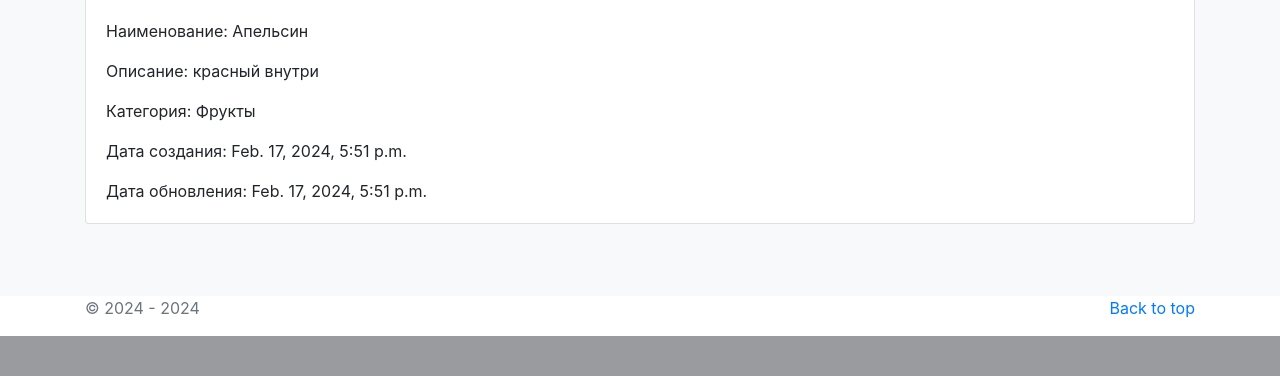
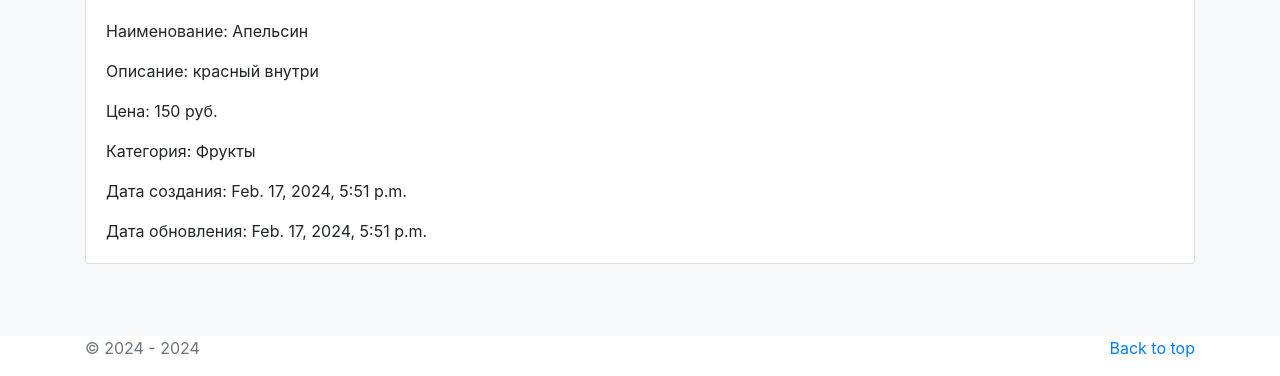
Before and after one commit to AlinaMordovina/internet-shop-project, a Django app: page /products/8/ in a window 1280 px wide. Shown: the part 1199-1575 px from the top of the page. Before the commit the page ends 1535 px from the top, so only its background shows below. Run offline with Django 5.2, Linux system fonts and the light colour scheme; data comes from the database, SQL or seed files in the repository; some libraries are stand-ins or nearby versions.

Commit message:
homework_20.2

```diff
--- a/catalog/templates/catalog/product_detail.html
+++ b/catalog/templates/catalog/product_detail.html
@@ -13,6 +13,7 @@
                     <div class="card-body">
                         <p class="card-text">Наименование: {{object.name | title}}</p>
                         <p class="card-text">Описание: {{object.description}}</p>
+                        <p class="card-text">Цена: {{object.price}} руб.</p>
                         <p class="card-text">Категория: {{object.category | title}}</p>
                         <p class="card-text">Дата создания: {{object.created_at}}</p>
                         <p class="card-text">Дата обновления: {{object.updated_at}}</p>
```
